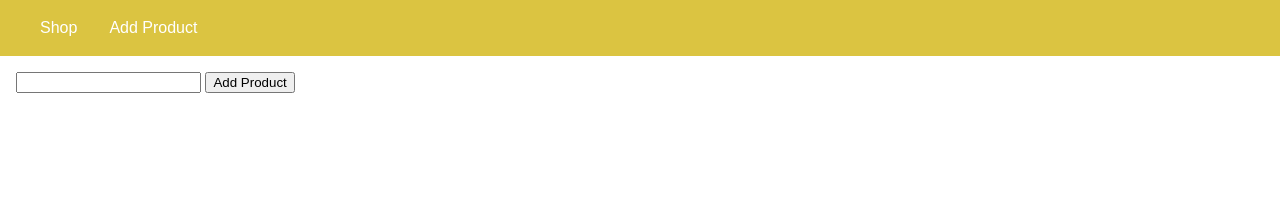
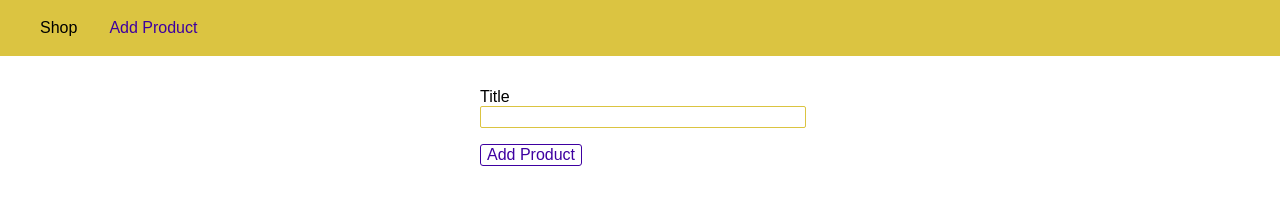
Before and after one commit to Scientific-Research/Create-Node-Server-MS, a website: page views/add-product.html in a window 1280 px wide. Shown: the top 204 px of the page. Drawn offline with Linux system fonts and the light colour scheme.

Commit message:
Styling our pages!

```diff
--- a/views/add-product.html
+++ b/views/add-product.html
@@ -38,13 +38,49 @@
       }
       .main-header__item a {
         text-decoration: none;
-        color: white;
+        color: black;
       }
 
       .main-header__item a:hover,
       .main-header__item a:active,
-      .main-header__item a:active {
-        color: #6200ff;
+      .main-header__item a.active {
+        color: #3e00a1;
+      }
+
+      .product-form {
+        width: 20rem;
+        max-width: 90%;
+        margin: auto;
+      }
+      .form-control {
+        margin: 1rem 0;
+      }
+
+      .form-control label,
+      .form-control input {
+        display: block;
+        width: 100%;
+      }
+
+      .form-control input {
+        border: 1px solid #dbc441;
+        font: inherit;
+        border-radius: 2px;
+      }
+
+      button {
+        font: inherit;
+        border: 1px solid #3e00a1;
+        color: #3e00a1;
+        background-color: white;
+        border-radius: 3px;
+        cursor: pointer;
+      }
+
+      button:hover,
+      button:active {
+        background-color: #3e00a1;
+        color: white;
       }
     </style>
   </head>
@@ -56,14 +92,17 @@
             <a href="/">Shop</a>
           </li>
           <li class="main-header__item">
-            <a class="active" href="/add-product">Add Product</a>
+            <a class="active" href="/admin/add-product">Add Product</a>
           </li>
         </ul>
       </nav>
     </header>
     <main>
-      <form action="/admin/add-product" method="POST">
-        <input type="text" name="title" />
+      <form class="product-form" action="/admin/add-product" method="POST">
+        <div class="form-control">
+          <label for="title">Title</label>
+          <input type="text" name="title" id="title" />
+        </div>
         <button type="submit">Add Product</button>
       </form>
     </main>
```
Also changed, not shown: views/404.html (+55 -0 lines), views/shop.html (+4 -4 lines).
